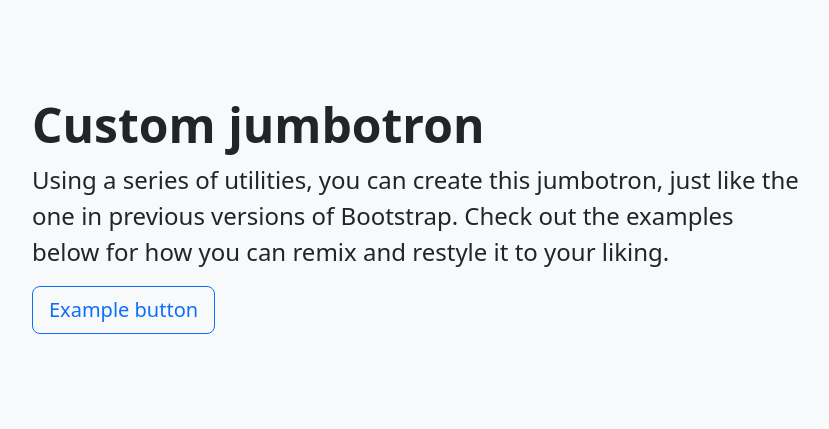
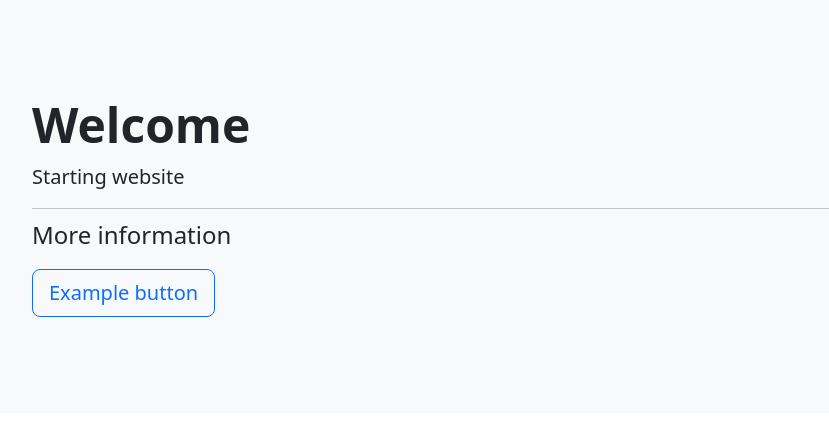
Before and after one commit to Evanderss/Website-with-Flask-and-MySQL, a Flask app: page / in a window 1280 px wide. Shown: the top 429 px of the page, without its empty margins (28-857 px from the left). Run offline with Flask 2, Linux system fonts and the light colour scheme.

Commit message:
modificando main page

```diff
--- a/templates/site/index.html
+++ b/templates/site/index.html
@@ -20,8 +20,10 @@
   <main>
     <div class="p-5 mb-4 bg-light rounded-3">
         <div class="container-fluid py-5">
-            <h1 class="display-5 fw-bold">Custom jumbotron</h1>
-            <p class="col-md-8 fs-4">Using a series of utilities, you can create this jumbotron, just like the one in previous versions of Bootstrap. Check out the examples below for how you can remix and restyle it to your liking.</p>
+            <h1 class="display-5 fw-bold">Welcome</h1>
+            <p class="lead">Starting website</p>
+            <hr class="my-2">
+            <p class="col-md-8 fs-4">More information</p>
             <button class="btn btn-outline-primary btn-lg" type="button">Example button</button>
         </div>
     </div>
```
